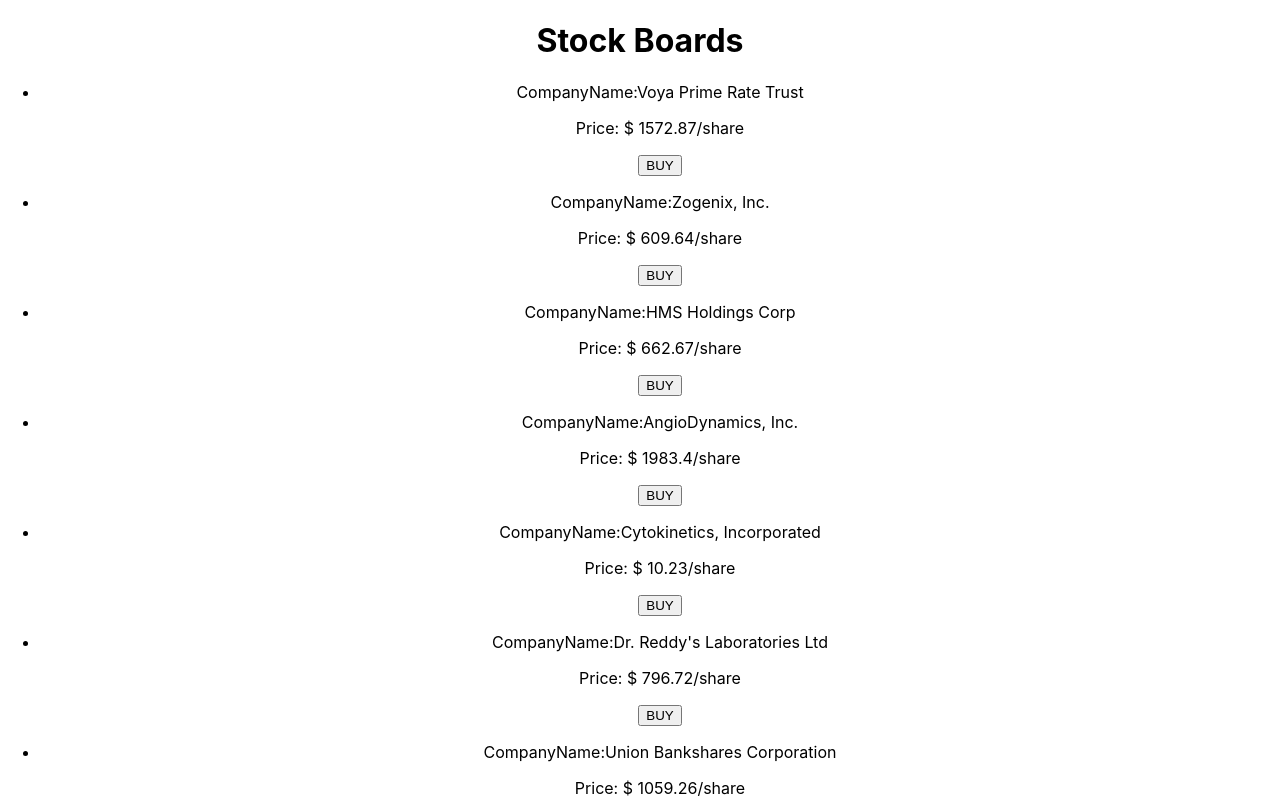
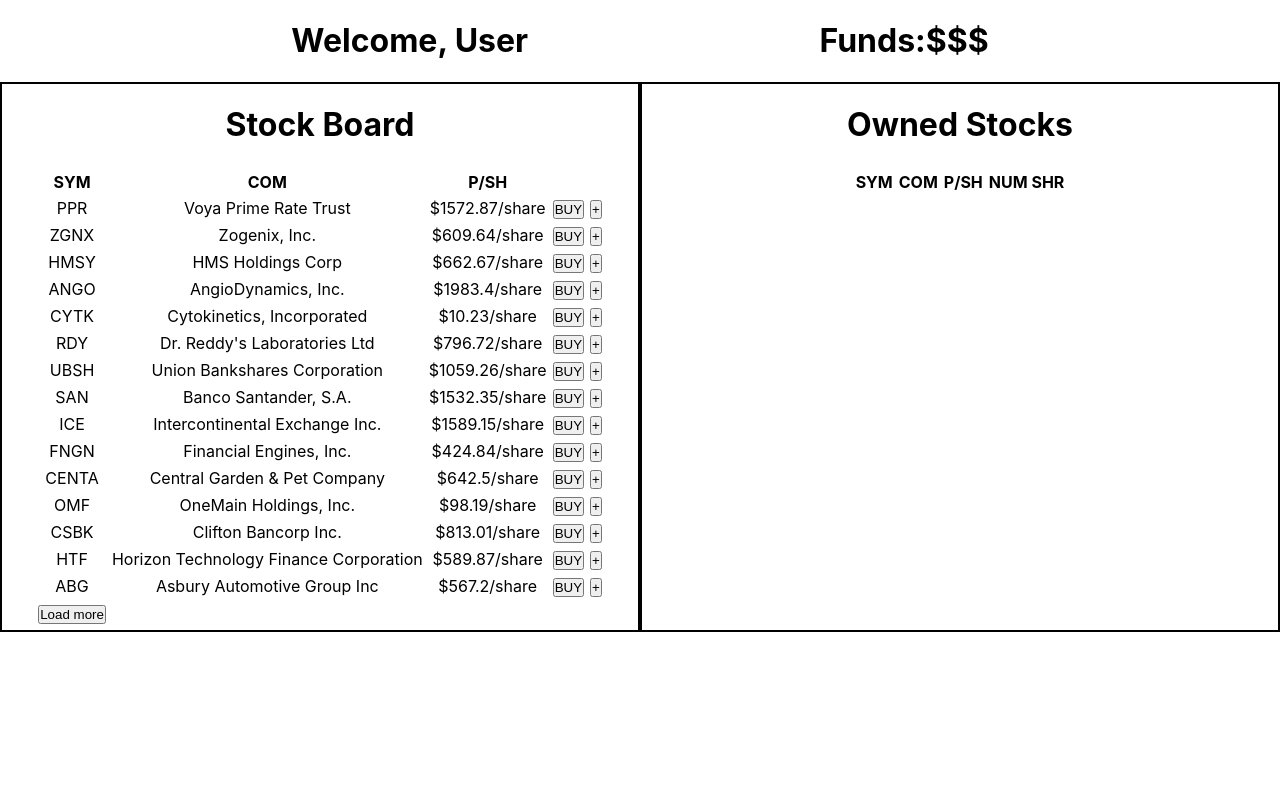
Before and after one commit to katieescoto/stockmarketchallenge, a React (Create React App) app: page / in a window 1280 px wide. Shown: the top 800 px of the page. Built offline with nearby package versions, Linux system fonts and the light colour scheme.

Commit message:
feat: add button working

```diff
--- /dev/null
+++ b/src/components/header.js
@@ -0,0 +1,12 @@
+import React, { Component } from 'react'
+
+export default class header extends Component {
+  render() {
+    return (
+      <div style={{display:'flex', justifyContent: 'space-evenly' }}>
+        <h1>Welcome, User</h1>
+        <h1>Funds:$$$</h1>
+      </div>
+    )
+  }
+}
--- /dev/null
+++ b/src/components/ownedStocks.js
@@ -0,0 +1,33 @@
+import React from 'react'
+import './stockBoard.css'
+
+export default function ownedStocks(props) {
+  const {ownedStocks} = props
+  return (
+    <div>
+      <h1>Owned Stocks</h1>
+        <table className='stockTable'>
+          <thead>
+            <tr>
+              <th>SYM</th>
+              <th>COM</th>
+              <th>P/SH</th>
+              <th>NUM SHR</th>
+            </tr>
+          </thead>
+           <tbody>
+            {ownedStocks.map(item => (
+           <tr key={item.id}>
+            <td>{item.stockSymbol}</td>
+            <td>{item.companyName}</td>
+            <td> ${item.price}/sh</td>
+            <td>Shares: 0</td>
+            <button type="button" onClick={console.log('sell me')}>SELL</button>
+            <td><button type="button" onClick={console.log('delete')}>-</button></td>
+          </tr>
+        ))}
+          </tbody>
+        </table>
+    </div>
+  )
+}
--- /dev/null
+++ b/src/components/stockBoard.css
@@ -0,0 +1,21 @@
+.row{
+  display: flex;
+}
+
+.column{
+  flex: 50%;
+  border: 2px solid black
+}
+
+.singleStock{
+  border: 1px solid black;
+}
+
+*{
+  padding: 0;
+}
+
+.stockTable{
+  margin: auto;
+  border-spacing: 6px;
+}
--- a/src/components/stockBoard.js
+++ b/src/components/stockBoard.js
@@ -1,32 +1,22 @@
 import React, { Component } from 'react'
-//import OwnedStock from './ownedStock'
+import OwnedStock from './ownedStocks'
+import './stockBoard.css'
+import StocksTable from '../components/stocksTable'
+import Header from '../components/header'
 
 export default class stockBoard extends Component {
+
   constructor(props){
     super(props);
     this.state = {
       stocks: [],
       ownedStocks: [],
-      limitTo: 20
+      limitTo: 15,
+      // timer: 1
     }
     this.onLoadMore = this.onLoadMore.bind(this)
-    this.buyStock = this.buyStock.bind(this)
-  }
+    this.addStock = this.addStock.bind(this)
 
-  onLoadMore(){
-    this.setState({
-      limitTo: this.state.limitTo + 10
-    })
-  }
-
-  buyStock(item){
-    let newStock = [...this.state.ownedStocks]
-    newStock.push(item)
-
-    this.setState({
-      ownedStocks: newStock
-    })
-    console.log('this is the state', this.state.ownedStocks)
   }
 
   componentDidMount(){
@@ -44,24 +34,59 @@
          })
        }
      )
+      // this.timeOut = setInterval(() =>{
+      //   this.setState({timer: this.state.timer + 1})
+      // }, 1000)
   }
 
+  componentWillUnmount(){
+    clearInterval(this.timeOut)
+  }
+
+  onLoadMore(){
+    this.setState({
+      limitTo: this.state.limitTo + 10
+    })
+  }
+
+  addStock(item){
+    this.setState({
+      ownedStocks: [...this.state.ownedStocks, item]
+    })
+    // console.log(this.state.stocks)
+  };
+
   render() {
-    const { stocks } = this.state
+  const {stocks, limitTo, ownedStocks} = this.state
+
+  //   let growth = (stocks) => {
+  //   const updatedStocks = stocks.map((stock)=> {
+  //     const newPrice = stock.price + 100;
+  //     stock.price = +newPrice.toFixed(2)
+  //   console.log('this is the growth',stock.price, 'for co', stock.companyName)
+  //     // console.log('this is the stock', stock)
+  //     return stock
+  //   })
+  //   //console.log('updatedStocks', updatedStocks)
+  //   //loadStocks(updatedStocks)
+  //   setTimeout(growth, 5000, updatedStocks);
+  // }
     return (
       <div>
-        <h1>Stock Boards</h1>
-        <ul>
-          {stocks.slice(0, this.state.limitTo).map(item => (
-            <li key={item.id}>
-              <p>CompanyName:{item.companyName}</p>
-              <p>Price: $ {item.price}/share</p>
-              <button type="button" onClick={()=> this.buyStock(item)}>BUY</button>
-            </li>
-          ))}
-        </ul>
+        <Header/>
 
-        <button type="button" onClick={this.onLoadMore}>Load more </button>
+         <div className="row">
+          <div className="column">
+           <StocksTable data={stocks} limit={limitTo} onLoadMore={this.onLoadMore} addStock={this.addStock}/>
+          </div>
+          {/* <p>seconds: {this.state.timer}</p> */}
+
+          <div className="column">
+            <OwnedStock ownedStocks={ownedStocks}/>
+          </div>
+
+        </div>
+
       </div>
     )
   }
--- /dev/null
+++ b/src/components/stocksTable.js
@@ -0,0 +1,52 @@
+import React from 'react'
+import './stockBoard.css'
+
+export default function StockTable(props) {
+  const {data, limit, onLoadMore, addStock} = props
+
+  // const growth = (data) => {
+  //   let updatedStocks = data.map((stock) => {
+  //     let newPrice = stock.price * .10;
+  //     stock.price = +newPrice.toFixed(2)
+  //     return stock;
+  //   })
+  //   setTimeout(growth, 2000, updatedStocks)
+  // }
+
+  // let growth = (data) => {
+  //   const updatedStocks = data.map((stock)=> {
+  //     const newPrice = stock.price + 100;
+  //     stock.price = +newPrice.toFixed(2)
+  //    console.log('this is the growth',stock.price, 'for co', stock.companyName)
+  //     return stock
+  //   })
+  //   setTimeout(growth, 2000, updatedStocks);
+  // }
+
+  return (
+    <div>
+      <h1>Stock Board</h1>
+        <table className='stockTable'>
+        <thead>
+          <tr>
+            <th>SYM</th>
+            <th>COM</th>
+            <th>P/SH</th>
+          </tr>
+        </thead>
+        <tbody>
+          {data.slice(0, limit).map(item => (
+            <tr key={item.id}>
+              <td>{item.stockSymbol}</td>
+              <td>{item.companyName}</td>
+              <td> ${item.price}/share</td>
+              <button type="button" onClick={() => console.log('buy me')}>BUY</button>
+              <td><button type="button" onClick={() => addStock(item)}>+</button></td>
+            </tr>
+          ))}
+          </tbody>
+        <button type="button" onClick={onLoadMore}>Load more </button>
+      </table>
+    </div>
+  )
+}
```
Also changed, not shown: src/components/ownedStock.js (deleted, +0 -15 lines). Lines whose indentation alone changed are shown as unchanged.
